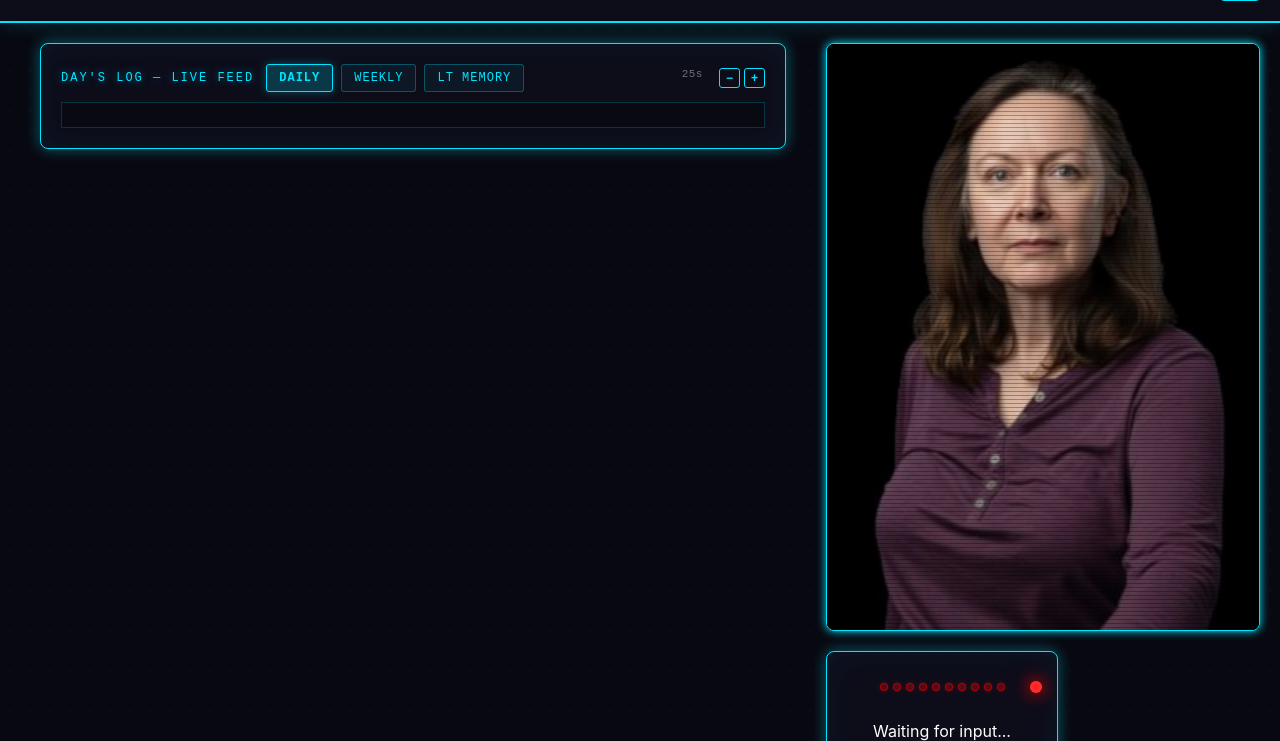
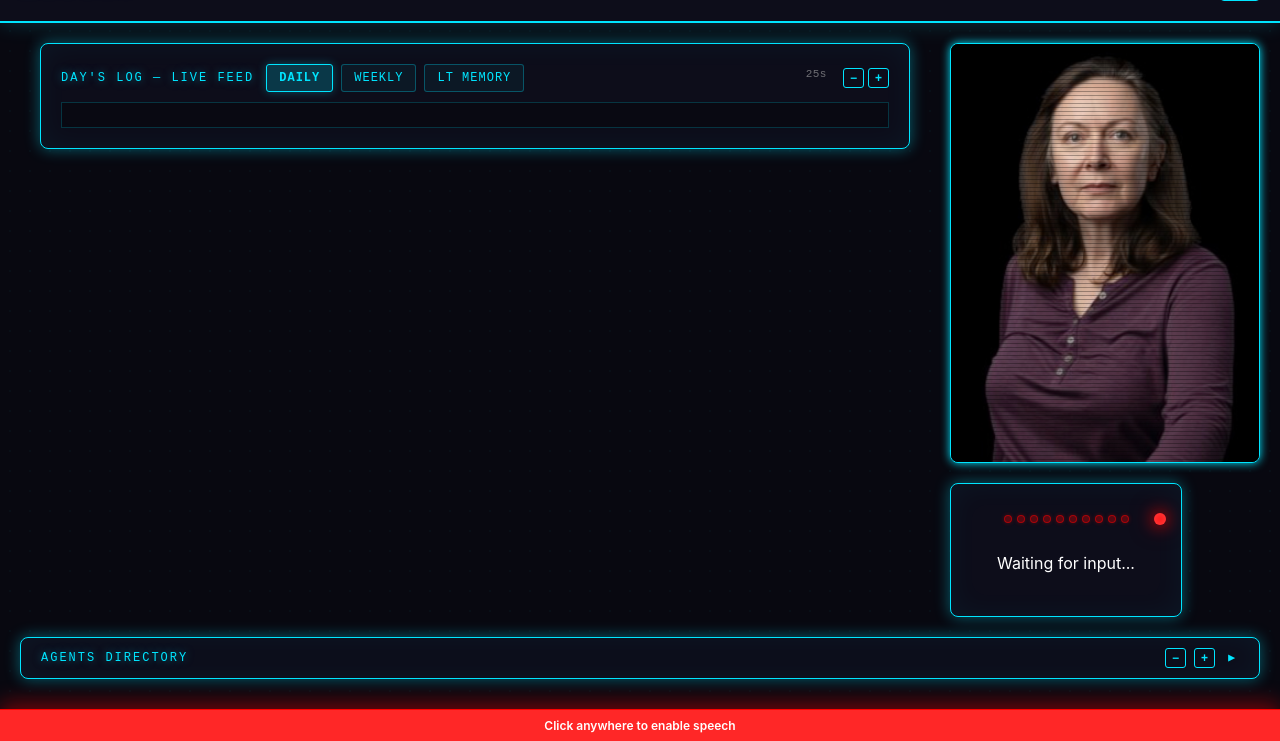
Before and after one commit to antonizick/lucent, a plain HTML site: page ui/static/index.html in a window 1280 px wide. Shown: the part 59-800 px from the top of the page. Drawn offline with Linux system fonts and the light colour scheme; no server answers.

Commit message:
Refine Portal layout — services panel styling, avatar sizing, status bar positioning
- Avatar width: 35% → 25% of screen (minmax 250px, 25%)
- Services panel: Added absolute positioning (above/left of voice panel)
- Services panel: Ensured opaque background (--bg-secondary)
- Status bar: Changed to fixed positioning (bottom: 0, width: 100%)
- Status bar: Added high z-index (1000) to always appear on top
- Container: Added padding-bottom (50px) to prevent content overlap with fixed status bar

Co-Authored-By: Claude Haiku 4.5 <noreply@anthropic.com>

```diff
--- a/ui/static/style.css
+++ b/ui/static/style.css
@@ -53,6 +53,7 @@ body {
     flex-direction: column;
     height: 100vh;
     padding: 0;
+    padding-bottom: 50px;
     gap: 0;
 }
 
@@ -508,7 +509,7 @@ body {
 /* Panels Grid */
 .main-grid {
     display: grid;
-    grid-template-columns: 1fr minmax(300px, 35%);
+    grid-template-columns: 1fr minmax(250px, 25%);
     gap: 20px;
     padding: 20px;
     margin: 0;
@@ -536,6 +537,11 @@ body {
     align-self: start;
     min-height: auto;
     transition: all 0.2s ease;
+    position: absolute;
+    z-index: 100;
+    right: 0;
+    bottom: 100%;
+    margin-bottom: 10px;
 }
 
 .services-panel.visible {
@@ -636,7 +642,10 @@ body {
 
 /* Status */
 .status {
-    flex: 0 0 auto;
+    position: fixed;
+    bottom: 0;
+    left: 0;
+    right: 0;
     padding: 8px 20px;
     font-size: 12px;
     color: var(--text-secondary);
@@ -646,6 +655,7 @@ body {
     background-color: var(--bg-secondary);
     box-shadow: 0 -5px 15px rgba(0, 229, 255, 0.1);
     transition: all 0.3s ease;
+    z-index: 1000;
 }
 
 .status.not-ready {
```
